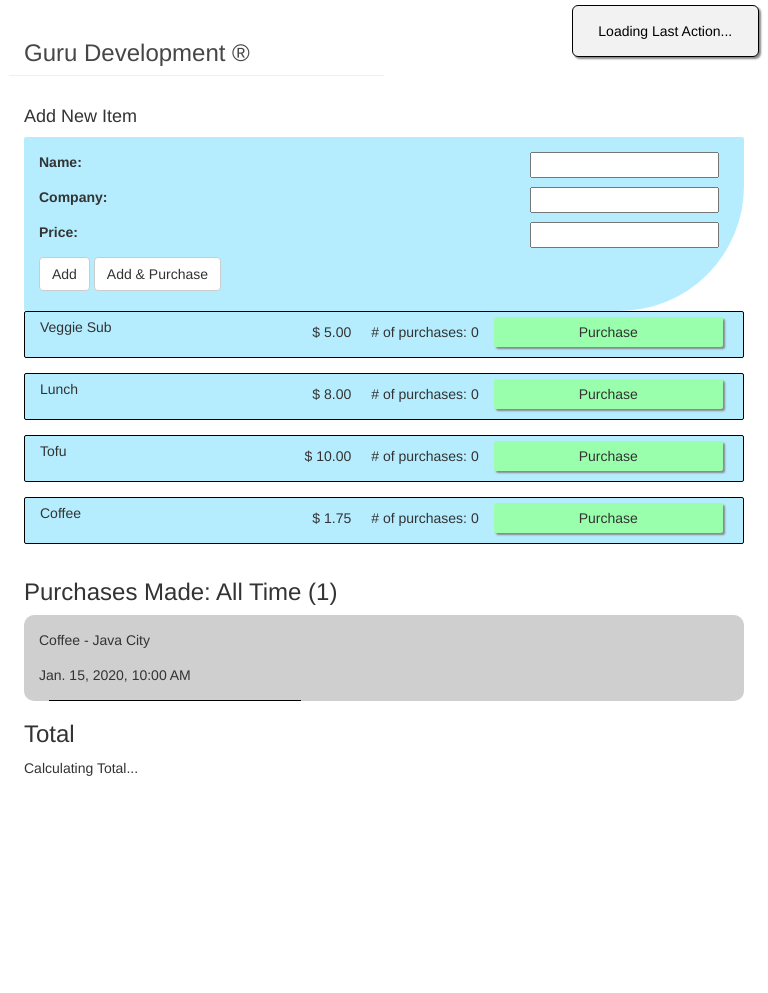
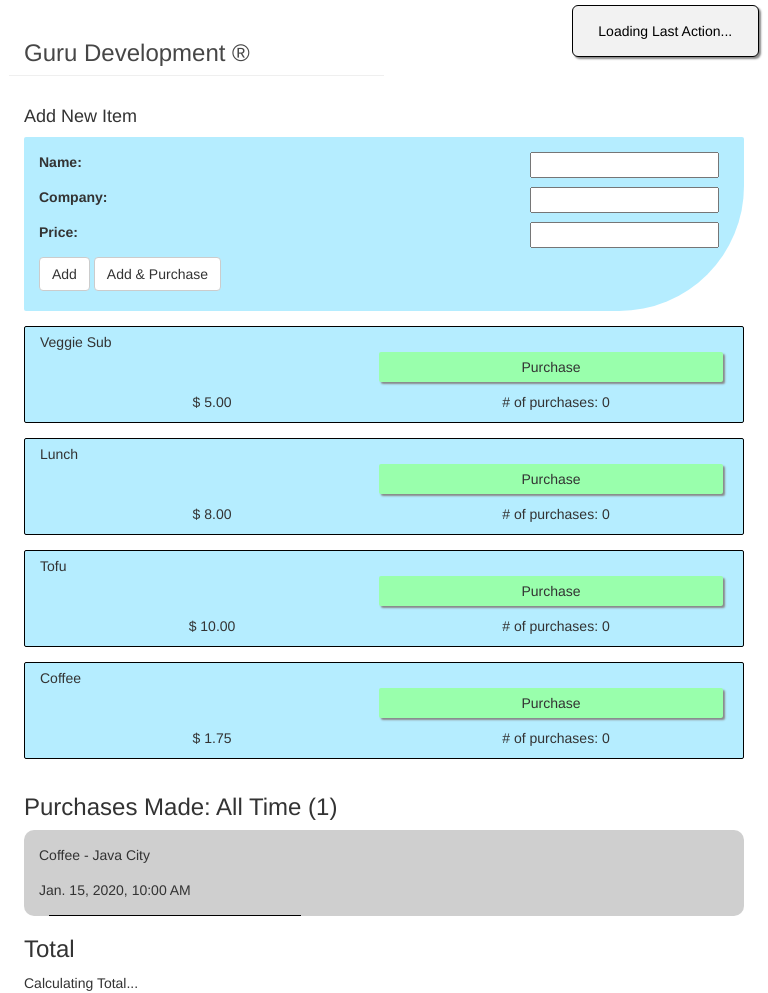
Before and after one commit to marcusshepp/dollars, a Django app: page /item/ in a window 768 px wide. Before the commit the page ends 776 px from the top, so only its background shows below. Run offline with Django 3.2, Linux system fonts and the light colour scheme; data comes from the database, SQL or seed files in the repository; tables that the repository leaves empty hold one stand-in row (values such as "Sample post"); some libraries are stand-ins or nearby versions.

Commit message:
slight media query

```diff
--- a/receipt/static/css/dat_style.css
+++ b/receipt/static/css/dat_style.css
@@ -88,3 +88,28 @@
   padding: 5px 10px 5px 10px;
   text-align: center;
 }
+
+@media only screen
+and (max-width : 790px) {
+    .items{
+        margin-top: 15px;
+    }
+    .items form{
+
+    }
+    .items form div{
+        width:50%;
+        height:50%;
+    }
+    .items form span{
+        width:50%;
+        height:50%;
+    }
+    .purchases_header {
+        background-color: black;
+        /*
+        width: 30%;
+        height: auto;
+        */
+    }
+}
--- /dev/null
+++ b/receipt/static/css/media_queries.css
@@ -0,0 +1,71 @@
+/*
+ * Author: http://stuffandnonsense.co.uk/blog/about/hardboiled_css3_media_queries/
+ */
+
+/* Smartphones (portrait and landscape) ----------- */
+@media only screen
+and (min-device-width : 320px)
+and (max-device-width : 480px) {
+}
+
+/* Smartphones (landscape) ----------- */
+@media only screen
+and (min-width : 321px) {
+}
+
+/* Smartphones (portrait) ----------- */
+@media only screen
+and (max-width : 320px) {
+    .purchases{
+        background-color: black !important;
+        color: white;
+    }
+}
+/* mine */
+@media only screen
+and (max-width : 990px) {
+    .items{
+        margin-top: 15px;
+    }
+    .purchases_header {
+        background-color: black;
+        width: 30%;
+        height: auto;
+    }
+}
+
+/* iPads (portrait and landscape) ----------- */
+@media only screen
+and (min-device-width : 768px)
+and (max-device-width : 1024px) {
+}
+
+/* iPads (landscape) ----------- */
+@media only screen
+and (min-device-width : 768px)
+and (max-device-width : 1024px)
+and (orientation : landscape) {
+}
+
+/* iPads (portrait) ----------- */
+@media only screen
+and (min-device-width : 768px)
+and (max-device-width : 1024px)
+and (orientation : portrait) {
+}
+
+/* Desktops and laptops ----------- */
+@media only screen
+and (min-width : 1224px) {
+}
+
+/* Large screens ----------- */
+@media only screen
+and (min-width : 1824px) {
+}
+
+/* iPhone 4 ----------- */
+@media
+only screen and (-webkit-min-device-pixel-ratio : 1.5),
+only screen and (min-device-pixel-ratio : 1.5) {
+}
--- a/templates/receipt/base.html
+++ b/templates/receipt/base.html
@@ -7,6 +7,7 @@
     <meta name="name" content="content">
     <title>{% block title %}Base{% endblock %}</title>
     {% load static %}
+    <link rel="stylesheet" href="{% static 'css/media_queries.css' %}" media="screen" charset="utf-8">
     <link rel="stylesheet" href="{% static 'css/dat_style.css' %}" media="screen" title="no title" charset="utf-8">
     <link rel="stylesheet" href="https://maxcdn.bootstrapcdn.com/bootstrap/3.3.6/css/bootstrap.min.css" integrity="sha384-1q8mTJOASx8j1Au+a5WDVnPi2lkFfwwEAa8hDDdjZlpLegxhjVME1fgjWPGmkzs7" crossorigin="anonymous">
     <link rel="stylesheet" href="https://maxcdn.bootstrapcdn.com/font-awesome/4.5.0/css/font-awesome.min.css">
```
